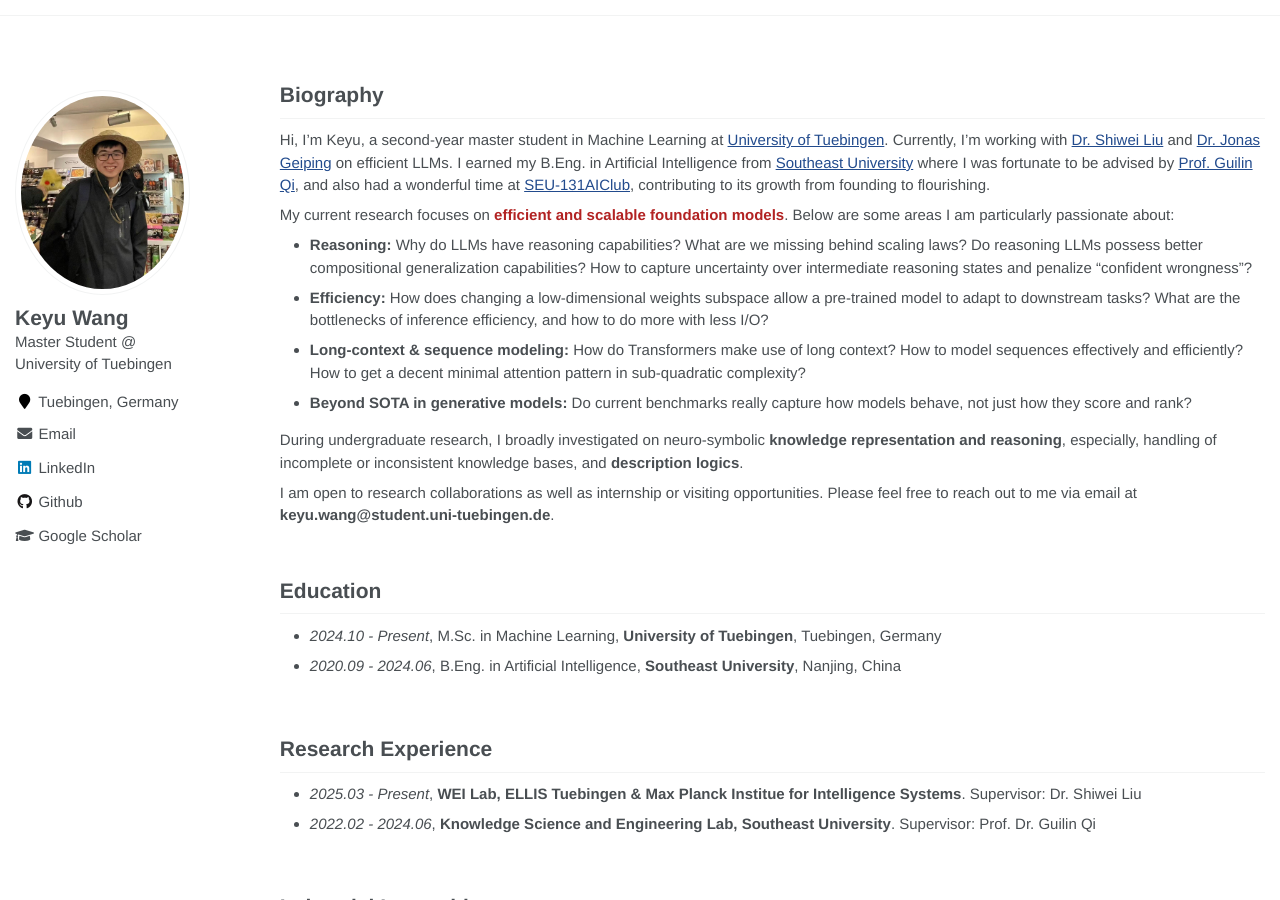
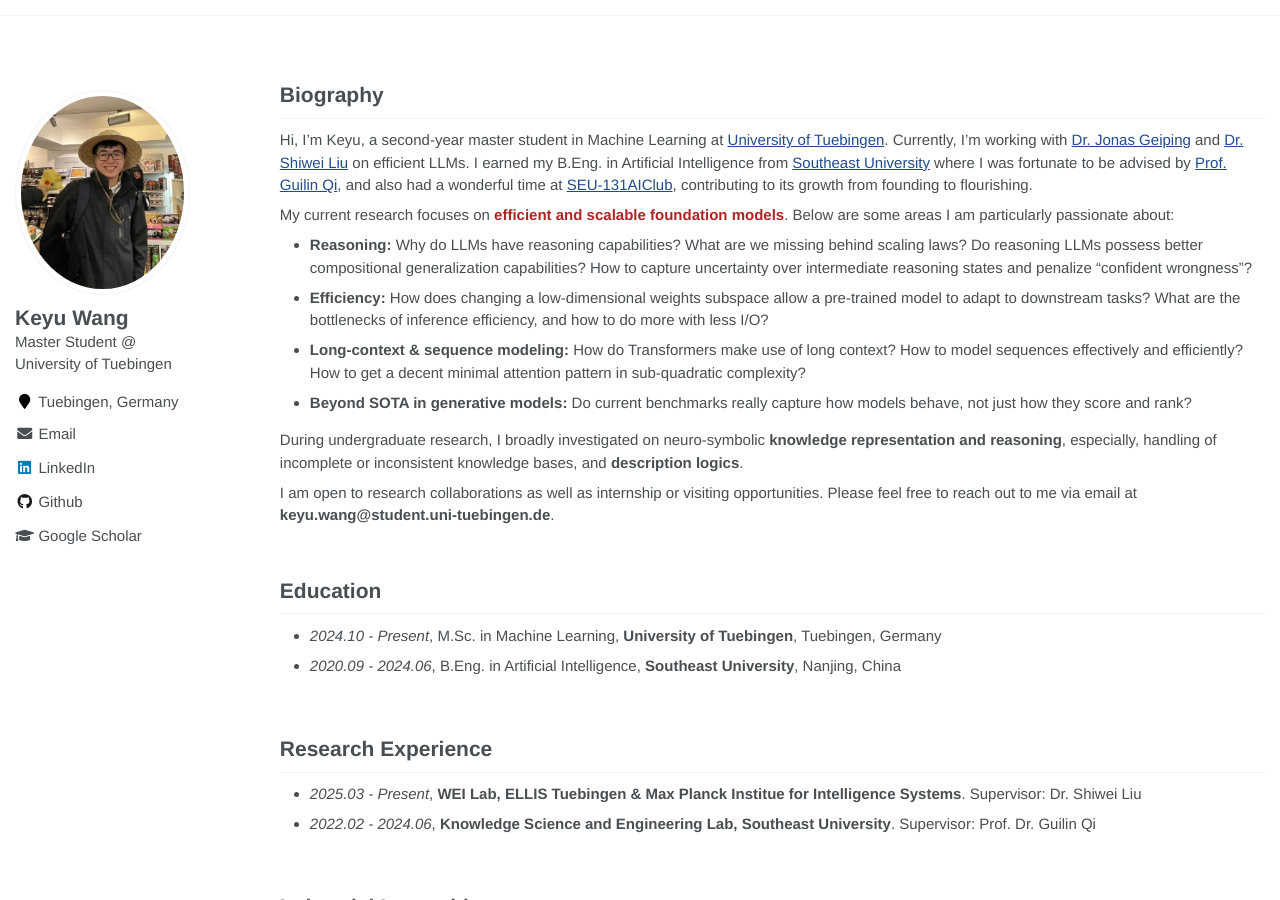
Before and after one commit to keyu-wang-2002/keyu-wang-2002.github.io, a Jekyll site: the page built from _pages/about.md, in a window 1280 px wide and 900 px high. Built offline with Jekyll 4.4.1, drawn with Linux system fonts in a browser that asks for light colours.

```diff
--- a/_pages/about.md
+++ b/_pages/about.md
@@ -15,7 +15,7 @@ redirect_from:
 
 # Biography
 
-Hi, I'm Keyu, a second-year master student in Machine Learning at [University of Tuebingen]([[https://uni-tuebingen.de/en/]]). Currently, I’m working with [Dr. Shiwei Liu](https://shiweiliuiiiiiii.github.io) and [Dr. Jonas Geiping](https://jonasgeiping.github.io/) on efficient LLMs. I earned my B.Eng. in Artificial Intelligence from [Southeast University](https://www.seu.edu.cn/) where I was fortunate to be advised by [Prof. Guilin Qi](https://scholar.google.com/citations?user=1gw3LJQAAAAJ&hl=zh-CN), and also  had a wonderful time at [SEU-131AIClub](https://github.com/131AIClub), contributing to its growth from founding to flourishing.
+Hi, I'm Keyu, a second-year master student in Machine Learning at [University of Tuebingen]([[https://uni-tuebingen.de/en/]]). Currently, I’m working with [Dr. Jonas Geiping](https://jonasgeiping.github.io/) and [Dr. Shiwei Liu](https://shiweiliuiiiiiii.github.io) on efficient LLMs. I earned my B.Eng. in Artificial Intelligence from [Southeast University](https://www.seu.edu.cn/) where I was fortunate to be advised by [Prof. Guilin Qi](https://scholar.google.com/citations?user=1gw3LJQAAAAJ&hl=zh-CN), and also  had a wonderful time at [SEU-131AIClub](https://github.com/131AIClub), contributing to its growth from founding to flourishing.
 
 My current research focuses on <font color='FireBrick'><strong> efficient and scalable foundation models</strong></font>. Below are some areas I am particularly passionate about:
 - <strong>Reasoning: </strong> Why do LLMs have reasoning capabilities? What are we missing behind scaling laws? Do reasoning LLMs possess better compositional generalization capabilities? How to capture uncertainty over intermediate reasoning states and penalize “confident wrongness”?
```
